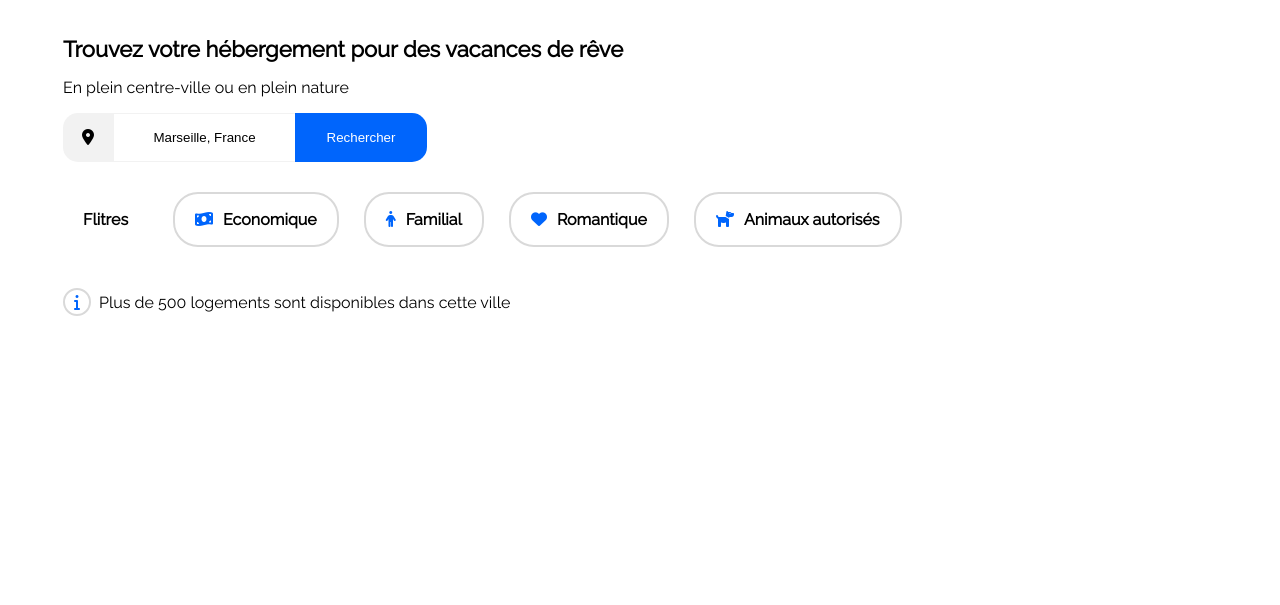
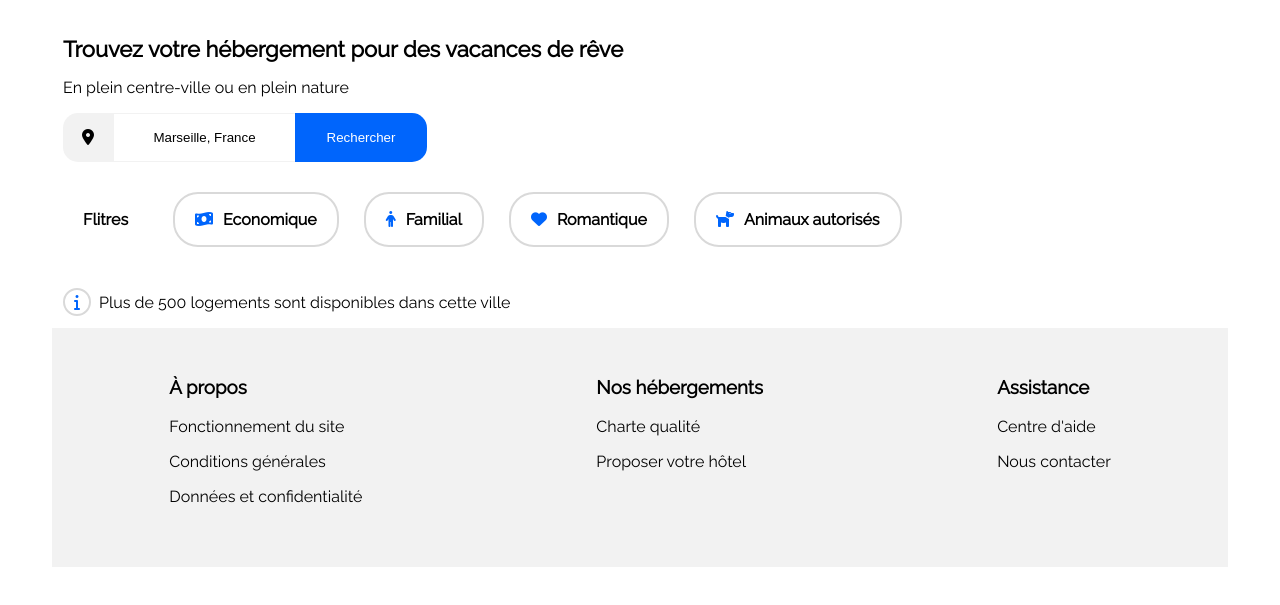
Before and after one commit to YannGhistelinck/p2, a plain HTML site: page index.html in a window 1280 px wide. Shown: the part 115-720 px from the top of the page. Drawn offline with Linux system fonts and the light colour scheme.

Commit message:
ajout du footer

```diff
--- a/css/style.css
+++ b/css/style.css
@@ -257,3 +257,26 @@ SECTION + ASIDE
     FOOTER
 *********************************************
 */
+
+footer{
+    display: flex;
+    flex-direction: row;
+    justify-content: space-around;
+
+    margin-left: 3.5%;
+    margin-right: 3.5%;
+    padding-top: 30px;
+    padding-bottom: 45px;
+
+    background-color: #F2F2F2;
+
+}
+footer ul{
+    list-style-type: none;
+    padding-left: 0px;
+}
+
+footer a{
+    text-decoration: none;
+    color : black;
+}
--- a/index.html
+++ b/index.html
@@ -204,7 +204,26 @@
 
         <!-- Footer -->
 
+        <footer>
+            <div class="info_footer">
+                <h3>À propos</h3>
+                <p><a href="#">Fonctionnement du site</a></p>
+                <p><a href="#">Conditions générales</a></p>
+                <p><a href="#">Données et confidentialité</a></p>
+            </div>
 
+            <div class="info_footer">
+                <h3>Nos hébergements</h3>
+                <p><a href="#">Charte qualité</a></p>
+                <p><a href="#">Proposer votre hôtel</a></p>
+            </div>
+
+            <div class="info_footer">
+                <h3>Assistance</h3>
+                <p><a href="#">Centre d'aide</a></p>
+                <p><a href="#">Nous contacter</a></p>
+            </div>
+        </footer>
 
 
 
```
